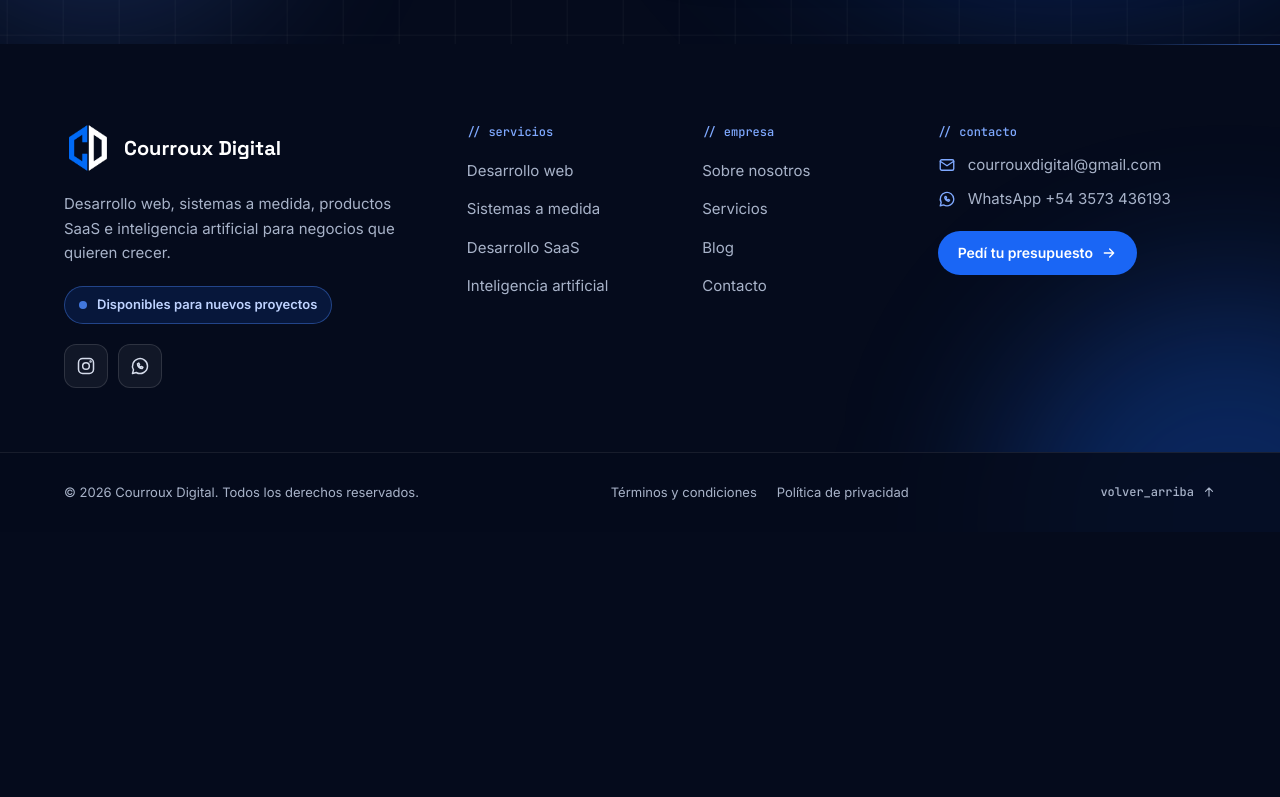
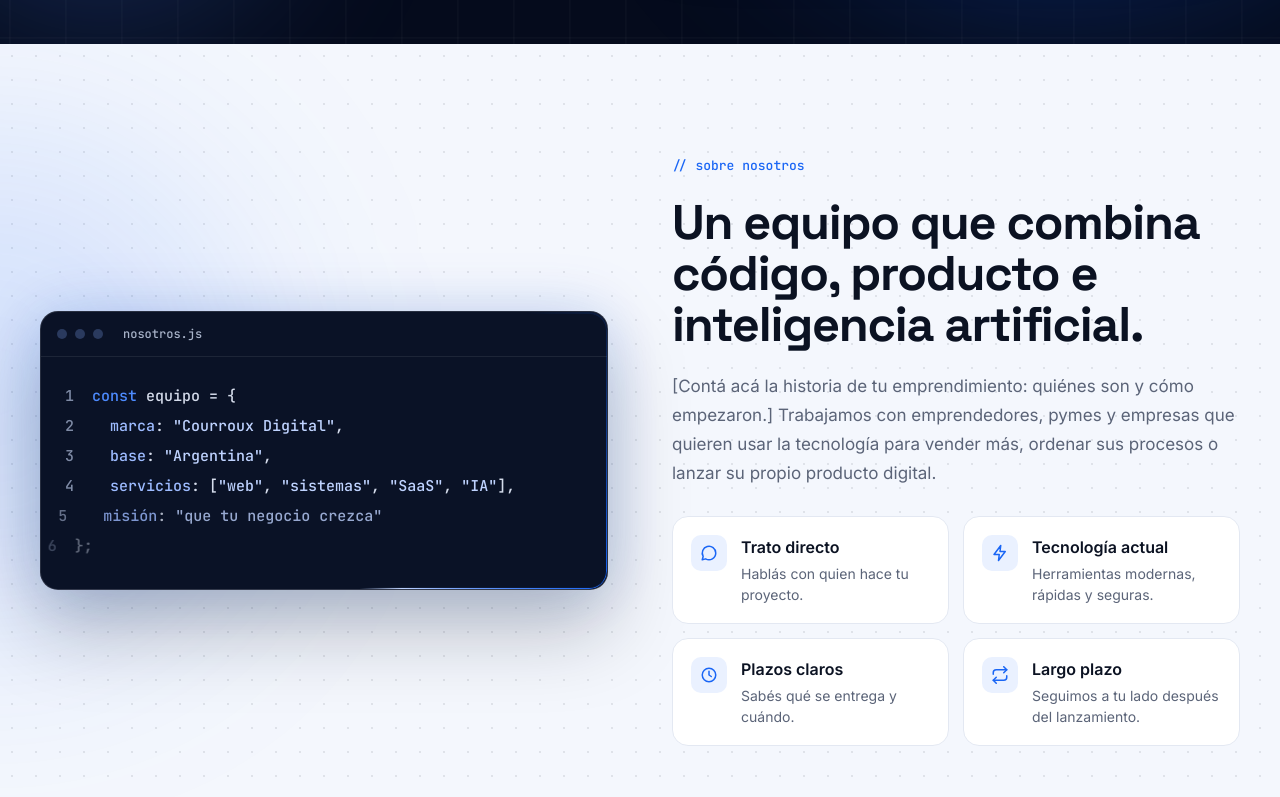
Before and after one commit to mattii95/cd-web, a Next.js app: page / in a window 1280 px wide. Shown: the part 700-1497 px from the top of the page. Before the commit the page ends 1232 px from the top, so only its background shows below. Built offline with nearby package versions, Linux system fonts and the light colour scheme.

Commit message:
feat: sección Nosotros con tarjeta de código y diferenciales

```diff
--- a/app/globals.css
+++ b/app/globals.css
@@ -26,6 +26,10 @@
   --color-surface-4: #13203f;
   --color-border-strong: #2a3a5e;
   --color-border-muted: #22304f;
+
+  /* Secciones claras */
+  --color-paper: #f4f7fd;
+  --color-paper-border: #e3e8f2;
 
   /* Texto */
   --color-text-strong: #e3e8f2;
--- a/app/page.tsx
+++ b/app/page.tsx
@@ -1,9 +1,11 @@
+import { About } from "@/components/home/about";
 import { Hero } from "@/components/home/hero";
 
 export default function Home() {
   return (
     <main>
       <Hero />
+      <About />
     </main>
   );
 }
--- /dev/null
+++ b/components/home/about.tsx
@@ -0,0 +1,130 @@
+import type { ReactNode } from "react";
+import Image from "next/image";
+import { Bolt, Chat, Clock, Refresh } from "@/components/icons";
+import { site } from "@/lib/site";
+
+const differentials = [
+  { Icon: Chat, title: "Trato directo", text: "Hablás con quien hace tu proyecto." },
+  { Icon: Bolt, title: "Tecnología actual", text: "Herramientas modernas, rápidas y seguras." },
+  { Icon: Clock, title: "Plazos claros", text: "Sabés qué se entrega y cuándo." },
+  { Icon: Refresh, title: "Largo plazo", text: "Seguimos a tu lado después del lanzamiento." },
+];
+
+const key = (name: string) => <span className="text-accent-softer">{name}</span>;
+const str = (value: string) => <span className="text-accent-pale">{value}</span>;
+
+// Líneas del bloque de código. `desde` se omite si foundedYear es 0.
+function codeLines(): ReactNode[] {
+  return [
+    <><span className="text-accent-light">const</span> equipo = {"{"}</>,
+    <>&nbsp;&nbsp;{key("marca")}: {str(`"${site.name}"`)},</>,
+    ...(site.foundedYear > 0
+      ? [<>&nbsp;&nbsp;{key("desde")}: <span className="text-white">{site.foundedYear}</span>,</>]
+      : []),
+    <>&nbsp;&nbsp;{key("base")}: {str('"Argentina"')},</>,
+    <>
+      &nbsp;&nbsp;{key("servicios")}: [{str('"web"')}, {str('"sistemas"')}, {str('"SaaS"')}, {str('"IA"')}],
+    </>,
+    <>&nbsp;&nbsp;{key("misión")}: {str('"que tu negocio crezca"')}</>,
+    <>
+      {"};"}
+      <span className="fx-caret ml-1.5 inline-block h-[1.1em] w-[0.55em] bg-accent-light align-middle shadow-[0_0_12px_rgba(77,139,255,0.9)]" />
+    </>,
+  ];
+}
+
+const dots = (
+  <>
+    <span className="size-2.5 rounded-full bg-border-strong" />
+    <span className="size-2.5 rounded-full bg-border-strong" />
+    <span className="size-2.5 rounded-full bg-border-strong" />
+  </>
+);
+
+export function About() {
+  const lines = codeLines();
+
+  return (
+    <section
+      id="nosotros"
+      className="relative overflow-hidden bg-paper px-6 py-28 text-surface"
+    >
+      <div
+        aria-hidden="true"
+        className="absolute inset-0 bg-[radial-gradient(rgba(11,18,34,0.09)_1px,transparent_1px)] bg-[size:24px_24px]"
+      />
+      <div
+        aria-hidden="true"
+        className="fx-orb fx-orb1 top-20 -left-35 size-[420px] bg-accent/[0.14]"
+      />
+
+      <div className="relative mx-auto grid max-w-[1200px] grid-cols-[repeat(auto-fit,minmax(min(100%,460px),1fr))] items-center gap-16">
+        {/* Tarjeta de código */}
+        <div className="fx-reveal relative">
+          <div className="fx-beam fx-float relative overflow-hidden rounded-[18px] border border-white/[0.12] bg-surface-3 shadow-[0_40px_80px_rgba(11,18,34,0.25),0_0_60px_rgba(26,102,245,0.18)]">
+            <div className="flex items-center gap-2 border-b border-white/[0.08] px-4 py-3.5">
+              {dots}
+              <span className="ml-3 font-mono text-xs text-text-muted">nosotros.js</span>
+            </div>
+            <div
+              role="img"
+              aria-label="Fragmento de código que describe al equipo de Courroux Digital"
+              className="overflow-x-auto px-6 pt-6 pb-7 font-mono text-[15px] leading-loose text-text"
+            >
+              {lines.map((line, i) => (
+                <div
+                  key={i}
+                  className="fx-line whitespace-nowrap"
+                  style={{ animationRange: `entry ${i * 5}% cover ${30 + i * 3}%` }}
+                >
+                  <span className="mr-[18px] text-text-subtle">{i + 1}</span>
+                  {line}
+                </div>
+              ))}
+            </div>
+          </div>
+
+          {site.projectsDelivered > 0 && (
+            <div className="fx-float2 absolute -right-3 -bottom-7 flex items-center gap-3.5 rounded-2xl border border-accent-light/45 bg-surface-3/90 px-5 py-4 text-white shadow-[0_20px_40px_rgba(11,18,34,0.25),0_0_30px_rgba(26,102,245,0.25)]">
+              <Image src="/cd-sin-fondo.png" alt="" width={40} height={40} className="size-10 rounded-[10px]" />
+              <span className="flex flex-col gap-0.5">
+                <strong className="font-display text-xl">+{site.projectsDelivered} proyectos</strong>
+                <span className="text-[13px] text-text-muted">
+                  {site.foundedYear > 0 ? `entregados desde ${site.foundedYear}` : "entregados"}
+                </span>
+              </span>
+            </div>
+          )}
+        </div>
+
+        {/* Texto y diferenciales */}
+        <div className="flex flex-col gap-[22px]">
+          <span className="fx-reveal font-mono text-[13px] font-medium text-accent">{"// sobre nosotros"}</span>
+          <h2 className="fx-reveal m-0 font-display text-[clamp(32px,3.8vw,50px)] leading-[1.05] font-bold tracking-[-0.025em]">
+            Un equipo que combina código, producto e inteligencia artificial.
+          </h2>
+          <p className="fx-reveal m-0 text-[17px] leading-[1.7] text-text-faint">
+            [Contá acá la historia de tu emprendimiento: quiénes son y cómo empezaron.]
+            Trabajamos con emprendedores, pymes y empresas que quieren usar la tecnología
+            para vender más, ordenar sus procesos o lanzar su propio producto digital.
+          </p>
+          <ul className="m-0 mt-1.5 grid list-none grid-cols-[repeat(auto-fit,minmax(min(100%,220px),1fr))] gap-3.5 p-0">
+            {differentials.map(({ Icon, title, text }, i) => (
+              <li key={title} className={`fx-reveal r${i + 1} flex`}>
+                <div className="fx-card flex flex-1 items-start gap-3.5 rounded-2xl border border-paper-border bg-white p-[18px]">
+                  <span className="fx-icon flex size-9 flex-none items-center justify-center rounded-[10px] bg-accent-tint text-accent">
+                    <Icon />
+                  </span>
+                  <span className="flex flex-col gap-1">
+                    <strong className="text-base">{title}</strong>
+                    <span className="text-sm leading-normal text-text-faint">{text}</span>
+                  </span>
+                </div>
+              </li>
+            ))}
+          </ul>
+        </div>
+      </div>
+    </section>
+  );
+}
```
